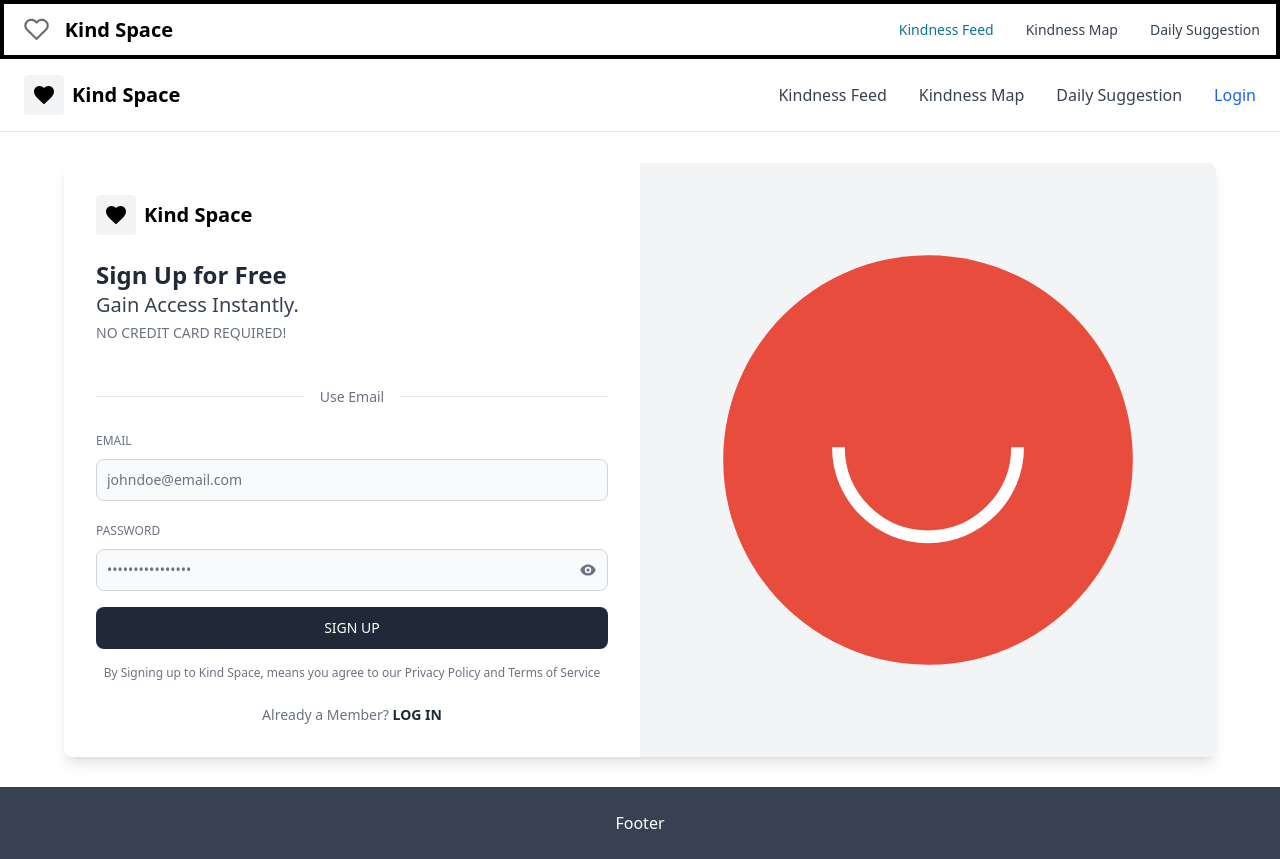
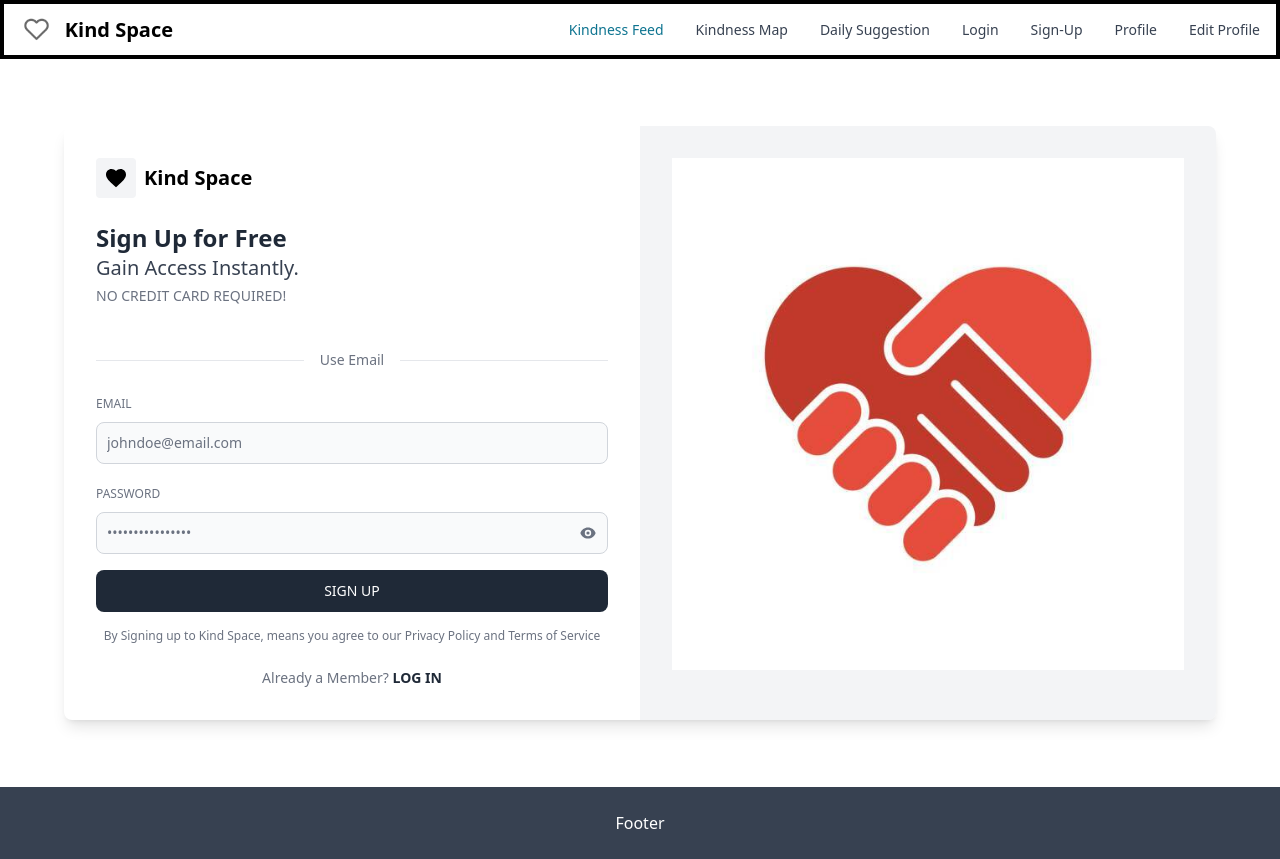
Before and after one commit to Kindness-Group/kind-space, a Next.js app in the folder frontend/: page /signup in a window 1280 px wide. Built offline with nearby package versions, Linux system fonts and the light colour scheme.

Commit message:
styling changes

```diff
--- a/frontend/src/app/(index)/page.tsx
+++ b/frontend/src/app/(index)/page.tsx
@@ -15,6 +15,16 @@ export default function Home() {
                         <Button color={"light"} className="text-gray-900 focus:ring-4 focus:ring-purple-700 hover:ring-4 hover:ring-purple-700"><strong>Kindness Feed</strong></Button>
                     <Button color={"light"} className="text-gray-900 focus:ring-4 focus:purple hover:ring-4 hover:ring-purple-700"><strong>Map</strong></Button>
                     <Button color={"light"} className="text-gray-900 focus:ring-4 focus:ring-purple-700 hover:ring-4 hover:ring-purple-700"><strong>Daily Suggestion</strong></Button>
+                    </div>
+                </div>
+            </section>
+
+            <section id="suggestion-preview" >
+                <div className="py-16 bg-white text-gray-900">
+                    <div className="container mx-auto max-md:max-w-md">
+                        <h1 className="md:text-4xl text-2xl text-center font-bold">Daily Suggestion</h1>
+                        <p className="p-8 text-center text-lg">Today's act of kindness suggestion:</p>
+                        <p className="text-center md:py-24 container mx-auto"> Suggestion Preview Placeholder</p>
                     </div>
                 </div>
             </section>
@@ -51,16 +61,6 @@ export default function Home() {
                 </div>
             </section>
 
-            <section id="map-preview" >
-                <div className="py-16 bg-white text-gray-900">
-                    <div className="container mx-auto max-md:max-w-md">
-                    <h1 className="md:text-4xl text-2xl text-center font-bold">Daily Suggestion</h1>
-                    <p className="p-8 text-center text-lg">Today's act of kindness suggestion:</p>
-                    <p className="text-center md:py-24 container mx-auto"> Suggestion Preview Placeholder</p>
-                    </div>
-                </div>
-            </section>
-
         </>
     )
 }
--- a/frontend/src/app/kindness-feed/page.tsx
+++ b/frontend/src/app/kindness-feed/page.tsx
@@ -7,7 +7,7 @@ export default function KindnessFeedPage() {
 }
 
 
-import { Button, Card } from 'flowbite-react';
+import {Banner, Button, Card} from 'flowbite-react';
 import { LuHeart, LuMessageSquare } from 'react-icons/lu';
 
 interface KindnessPostProps {
@@ -69,25 +69,12 @@ export function KindnessFeed() {
 
     return (
         <div className="container mx-auto px-4 py-8">
-            <div className="flex justify-between items-center mb-4">
-                <div className="w-8 h-8">
-                    <LuHeart size={32} />
-                </div>
-                <div className="flex space-x-4">
-                    <a href="#" className="hover:underline">Home</a>
-                    <span>|</span>
-                    <a href="#" className="hover:underline">Kindness Feed</a>
-                    <span>|</span>
-                    <a href="#" className="hover:underline">Map</a>
-                    <span>|</span>
-                    <a href="#" className="hover:underline">Daily Suggestions</a>
-                </div>
-                <a href="#" className="hover:underline">Login/Sign-Up</a>
-            </div>
-
             <div className="text-center mb-8">
-                <h1 className="text-4xl font-bold mb-2">"Kindness Feed"</h1>
-                <p className="text-xl">"Spreading Kindness One Post at Time"</p>
+                <section id="banner" className="text-black m-16 flex items-center justify-center">
+                    <img src="/heart-icon.png" className="w-12"/>
+                    <h1 className="md:text-2xl text-xl text-center font-bold">Kindness Feed</h1>
+                </section>
+                <p className="text-xl">Spreading Kindness One Post at Time</p>
             </div>
 
             <div className="flex justify-center mb-8">
--- a/frontend/src/app/layout-components/Banner.tsx
+++ b/frontend/src/app/layout-components/Banner.tsx
@@ -1,11 +1,10 @@
-
 
 export function Banner() {
     return (
         <>
             <section id="banner" className="text-black m-16 flex items-center justify-center">
                 <img src="/heart-icon.png" className="w-12"/>
-                <h1 className="md:text-2xl text-xl text-center font-bold">Your Daily Act of Kindness</h1>
+                <h1 className="md:text-2xl text-xl text-center font-bold">Your Daily Act of Kindness Suggestionr</h1>
             </section>
         </>
     )
--- a/frontend/src/app/layout-components/Navigation.tsx
+++ b/frontend/src/app/layout-components/Navigation.tsx
@@ -16,6 +16,10 @@ export function Navigation() {
                 <NavbarLink as={Link} href="/kindness-feed" active>Kindness Feed</NavbarLink>
                 <NavbarLink as={Link} href="/kindness-map">Kindness Map</NavbarLink>
                 <NavbarLink as={Link} href="/kindness-suggestions">Daily Suggestion</NavbarLink>
+                <NavbarLink as={Link} href="/login">Login</NavbarLink>
+                <NavbarLink as={Link} href="/signup">Sign-Up</NavbarLink>
+                <NavbarLink as={Link} href="/viewprofile">Profile</NavbarLink>
+                <NavbarLink as={Link} href="/edit-profile">Edit Profile</NavbarLink>
             </NavbarCollapse>
         </Navbar>
     );
--- a/frontend/src/app/login/page.tsx
+++ b/frontend/src/app/login/page.tsx
@@ -27,23 +27,7 @@ export default function () {
 
     return (
         <div className="flex flex-col min-h-screen">
-            {/* Navigation */}
-            <nav className="border-b border-gray-200 py-4 px-6 flex justify-between items-center">
-                <div className="flex items-center gap-2">
-                    <div className="bg-gray-100 p-2 rounded">
-                        <svg className="w-6 h-6" viewBox="0 0 24 24" fill="none" xmlns="http://www.w3.org/2000/svg">
-                            <path d="M12 21.35l-1.45-1.32C5.4 15.36 2 12.28 2 8.5 2 5.42 4.42 3 7.5 3c1.74 0 3.41.81 4.5 2.09C13.09 3.81 14.76 3 16.5 3 19.58 3 22 5.42 22 8.5c0 3.78-3.4 6.86-8.55 11.54L12 21.35z" fill="currentColor" />
-                        </svg>
-                    </div>
-                    <h1 className="text-xl font-semibold">Kind Space</h1>
-                </div>
-                <div className="flex items-center gap-8">
-                    {/*<Link to="/feed" className="text-gray-700 hover:text-gray-900">Kindness Feed</Link>*/}
-                    {/*<Link to="/map" className="text-gray-700 hover:text-gray-900">Kindness Map</Link>*/}
-                    {/*<Link to="/suggestion" className="text-gray-700 hover:text-gray-900">Daily Suggestion</Link>*/}
-                    {/*<Link to="/login" className="text-blue-600 font-medium">Login</Link>*/}
-                </div>
-            </nav>
+
 
             {/* Main Content */}
             <div className="flex-grow flex justify-center items-center p-6">
@@ -119,12 +103,7 @@ export default function () {
                     {/* Image Section */}
                     <div className="w-1/2 bg-gray-100 flex items-center justify-center p-8">
                         <div className="w-full h-full">
-                            <svg viewBox="0 0 200 200" className="w-full h-full" xmlns="http://www.w3.org/2000/svg">
-                                <path d="M100 180c-44.1 0-80-35.9-80-80s35.9-80 80-80 80 35.9 80 80-35.9 80-80 80zm0-150c-38.6 0-70 31.4-70 70s31.4 70 70 70 70-31.4 70-70-31.4-70-70-70z" fill="#333333"/>
-                                <path d="M130 120c-5.5 0-10-4.5-10-10s4.5-10 10-10 10 4.5 10 10-4.5 10-10 10zm-60 0c-5.5 0-10-4.5-10-10s4.5-10 10-10 10 4.5 10 10-4.5 10-10 10zm30 30c-16.5 0-30-13.5-30-30s13.5-30 30-30 30 13.5 30 30-13.5 30-30 30z" fill="#333333"/>
-                                <path d="M100 140c-11 0-20-9-20-20s9-20 20-20 20 9 20 20-9 20-20 20z" fill="#333333"/>
-                                <path d="M70 110c0-16.6 13.4-30 30-30s30 13.4 30 30" fill="none" stroke="#333333" strokeWidth="10"/>
-                            </svg>
+                            <img src="/helping-hands.png" alt="helping-hands"/>
                         </div>
                     </div>
                 </div>
--- a/frontend/src/app/signup/page.tsx
+++ b/frontend/src/app/signup/page.tsx
@@ -27,23 +27,7 @@ const SignupPage: React.FC = () => {
 
     return (
         <div className="flex flex-col min-h-screen">
-            {/* Navigation */}
-            <nav className="border-b border-gray-200 py-4 px-6 flex justify-between items-center">
-                <div className="flex items-center gap-2">
-                    <div className="bg-gray-100 p-2 rounded">
-                        <svg className="w-6 h-6" viewBox="0 0 24 24" fill="none" xmlns="http://www.w3.org/2000/svg">
-                            <path d="M12 21.35l-1.45-1.32C5.4 15.36 2 12.28 2 8.5 2 5.42 4.42 3 7.5 3c1.74 0 3.41.81 4.5 2.09C13.09 3.81 14.76 3 16.5 3 19.58 3 22 5.42 22 8.5c0 3.78-3.4 6.86-8.55 11.54L12 21.35z" fill="currentColor" />
-                        </svg>
-                    </div>
-                    <h1 className="text-xl font-semibold">Kind Space</h1>
-                </div>
-                <div className="flex items-center gap-8">
-                    <Link href="/feed" className="text-gray-700 hover:text-gray-900">Kindness Feed</Link>
-                    <Link href="/map" className="text-gray-700 hover:text-gray-900">Kindness Map</Link>
-                    <Link href="/suggestion" className="text-gray-700 hover:text-gray-900">Daily Suggestion</Link>
-                    <Link href="/login" className="text-blue-600 font-medium">Login</Link>
-                </div>
-            </nav>
+
 
             {/* Main Content */}
             <div className="flex-grow flex justify-center items-center p-6">
@@ -124,11 +108,7 @@ const SignupPage: React.FC = () => {
                     {/* Image Section */}
                     <div className="w-1/2 bg-gray-100 flex items-center justify-center p-8">
                         <div className="w-full h-full">
-                            <svg viewBox="0 0 200 200" className="w-full h-full" xmlns="http://www.w3.org/2000/svg">
-                                <path d="M100 180c-44.1 0-80-35.9-80-80s35.9-80 80-80 80 35.9 80 80-35.9 80-80 80z" fill="#e74c3c"/>
-                                <path d="M65 95c-8.3 0-15-6.7-15-15s6.7-15 15-15 15 6.7 15 15-6.7 15-15 15zm70 0c-8.3 0-15-6.7-15-15s6.7-15 15-15 15 6.7 15 15-6.7 15-15 15z" fill="#e74c3c"/>
-                                <path d="M65 95c0 19.3 15.7 35 35 35s35-15.7 35-35" fill="none" stroke="#ffffff" strokeWidth="5"/>
-                            </svg>
+                            <img src="/helping-hands2.jpg" alt="holding hands"/>
                         </div>
                     </div>
                 </div>
--- a/frontend/src/app/viewprofile/DailyActCard.tsx
+++ b/frontend/src/app/viewprofile/DailyActCard.tsx
@@ -7,11 +7,11 @@ type Prop = {
 export function DailyActCard(prop: Prop) {
 	let {act: {description, count}} = prop
 	return (
-		<section className="relative flex flex-col bg-gray-100 px-4 pt-[3rem] rounded-lg h-[23rem] bg-cover bg-center bg-[url(https://imageplaceholder.net/400)]">
+		<section className="relative flex flex-col bg-gray-100 px-4 pt-[3rem] rounded-lg h-[23rem] bg-cover bg-center bg-[url('/coffee.png')]">
 			<div className="absolute inset-0 bg-gradient-to-b from-white/85 to-white/40"></div>
 			<div className="mx-auto z-10 flex flex-col w-[90%]">
 				<h3 className="text-lg font-semibold mb-4">Your Daily Act of Kindness</h3>
-				<p className="text-sm leading-7 text-gray-600 mb-8">
+				<p className="text-sm leading-7 text-gray-900 mb-8">
 					{description}
 				</p>
 				<div className="flex space-x-8 mb-1">
@@ -23,9 +23,10 @@ export function DailyActCard(prop: Prop) {
 					</button>
 				</div>
 			</div>
-			<div className="relative">
-				<p className="absolute top-[30px] left-[30px] text-sm text-gray-600">
-					❤️ You’ve Completed {count} Daily Acts of Kindness!
+			<div className="relative flex md:mt-auto">
+				<img src="/heart-icon-cropped.png" className="w-6" alt="heart icon"/>
+				<p className="text-sm text-gray-900">
+					You’ve Completed {count} Daily Acts of Kindness!
 				</p>
 			</div>
 		</section>
```
Also changed, not shown: frontend/public/helping-hands.png (added), frontend/public/helping-hands2.jpg (added).
